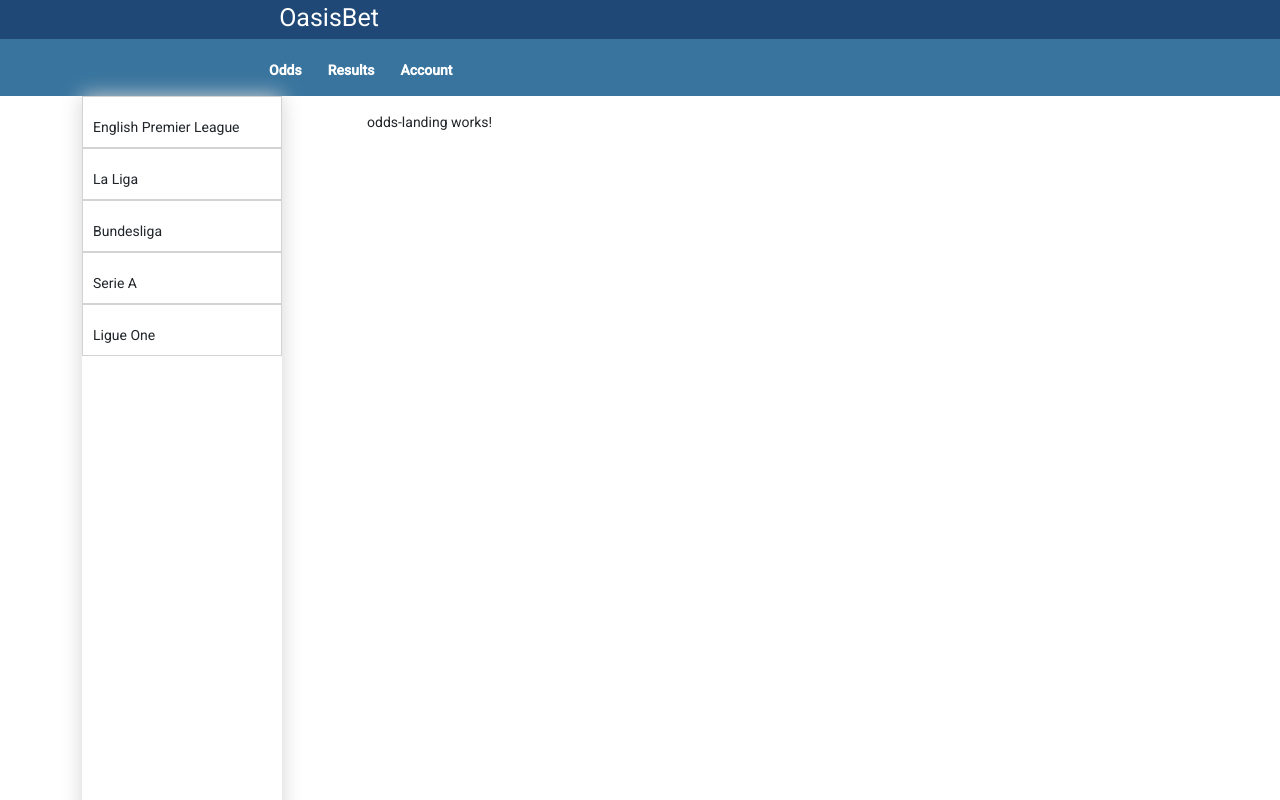
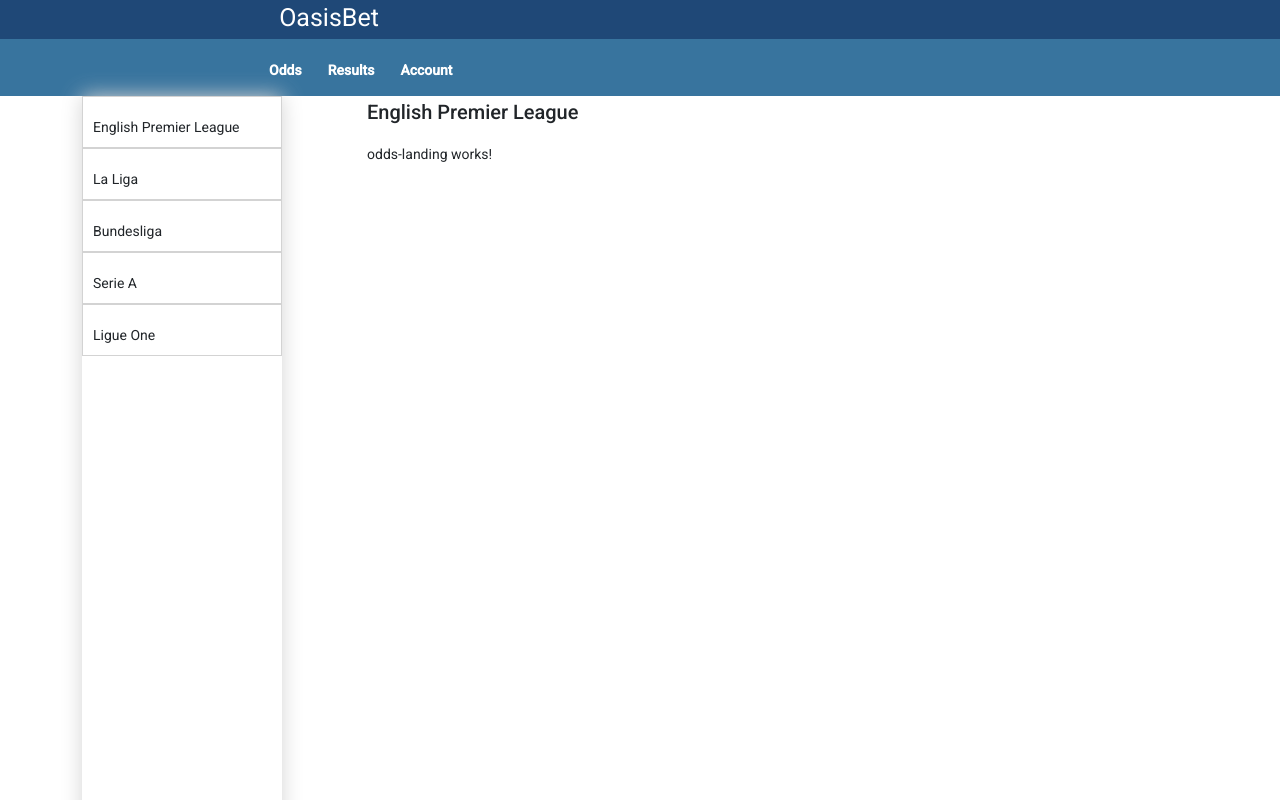
Before and after one commit to Vixen0219/Oasis-Angular, an Angular app in the folder oasisbet-frontend/: page / in a window 1280 px wide. Built offline with nearby package versions, Linux system fonts and the light colour scheme.

Commit message:
refactor competition headers to be in final variable in SharedVarService

```diff
--- a/oasisbet-frontend/src/app/odds/odds-landing/odds-landing.component.ts
+++ b/oasisbet-frontend/src/app/odds/odds-landing/odds-landing.component.ts
@@ -1,5 +1,6 @@
 import { Component, OnInit, ViewChild } from '@angular/core';
 import { OddsSideNavComponent } from '../odds-side-nav/odds-side-nav.component';
+import { SharedVarService } from 'src/app/services/shared-var.service';
 
 @Component({
   selector: 'app-odds-landing',
@@ -10,7 +11,9 @@ export class OddsLandingComponent implements OnInit {
 
   competitionType: string;
 
-  constructor() { }
+  constructor(public sharedVar: SharedVarService) {
+    this.competitionType = this.sharedVar.COMP_HEADER_EPL;
+  }
 
   ngOnInit(): void {
   }
@@ -18,23 +21,23 @@ export class OddsLandingComponent implements OnInit {
   readCompType(compType: string){
     switch(compType) {
       case 'soccer-epl': {
-         this.competitionType = 'English Premier League';
+         this.competitionType = this.sharedVar.COMP_HEADER_EPL;
          break;
       }
       case 'soccer-laliga': {
-        this.competitionType = 'La Liga';
+        this.competitionType = this.sharedVar.COMP_HEADER_LALIGA;
          break;
       }
       case 'soccer-bundesliga': {
-        this.competitionType = 'Bundesliga';
+        this.competitionType = this.sharedVar.COMP_HEADER_BUNDESLIGA;
         break;
       }
       case 'soccer-serie-a': {
-        this.competitionType = 'Serie A';
+        this.competitionType = this.sharedVar.COMP_HEADER_SERIE_A;
         break;
       }
       case 'soccer-ligue-one': {
-        this.competitionType = 'Ligue One';
+        this.competitionType = this.sharedVar.COMP_HEADER_LIGUE_ONE;
         break;
       }
       default: {
--- /dev/null
+++ b/oasisbet-frontend/src/app/services/shared-var.service.ts
@@ -0,0 +1,15 @@
+import { Injectable } from '@angular/core';
+
+@Injectable({
+  providedIn: 'root'
+})
+export class SharedVarService {
+
+  public readonly COMP_HEADER_EPL = "English Premier League";
+  public readonly COMP_HEADER_LALIGA = "La Liga";
+  public readonly COMP_HEADER_BUNDESLIGA = "Bundesliga";
+  public readonly COMP_HEADER_SERIE_A = "Serie A";
+  public readonly COMP_HEADER_LIGUE_ONE = "Ligue One";
+
+  constructor() { }
+}
```
Also changed, not shown: 1 other file (tests, documents, lock files or other folders).
